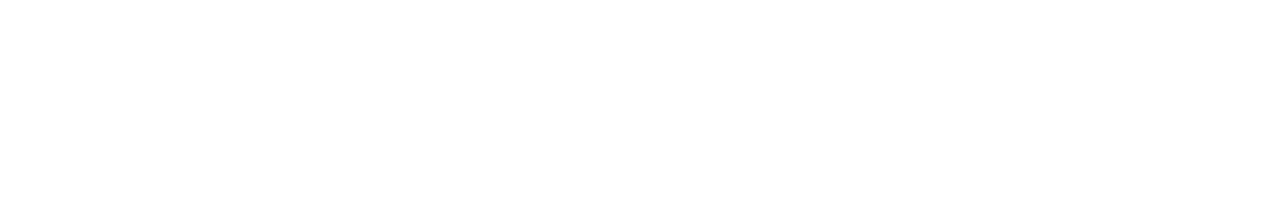
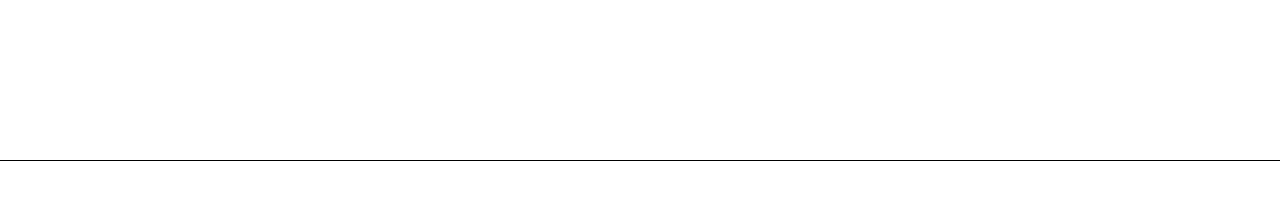
Before and after one commit to NenukRC/Random-generator, a plain HTML site: page main/index.html in a window 1280 px wide. Drawn offline with Linux system fonts and the light colour scheme.

Commit message:
mai main

```diff
--- a/main/index.html
+++ b/main/index.html
@@ -5,10 +5,21 @@
     <meta http-equiv="X-UA-Compatible" content="IE=edge">
     <meta name="viewport" content="width=device-width, initial-scale=1.0">
     <title>Useless Site</title>
+    <link rel="stylesheet" href="main.css">
 </head>
 <body>
     <div class="container">
+        <div class="top">
 
+        </div>
+        <div class="main">
+
+        </div>
+        <div class="botoom">
+
+        </div>
     </div>
+
+    <script src="main.js"></script>
 </body>
 </html>
--- a/main/main.css
+++ b/main/main.css
@@ -2,6 +2,32 @@
     margin: 0;
     padding: 0;
 }
+body{
+    height: 100vh;
+    width: auto;
+}
 .container{
+    height: 100vh;
+    width: 100vw;
+    display: flex;
+    flex-direction: column;
+    justify-content: center;
+    align-items: center;
 
 }
+.top{
+    height: 15%;
+    width: 100%;
+    display: flex;
+    justify-content: space-evenly;
+    align-items: center;
+    border-bottom: 1px black solid;
+}
+.main{
+    height: 75%;
+    width: 100%;
+    display: flex;
+    justify-content: space-evenly;
+    align-items: center;
+
+}
```
